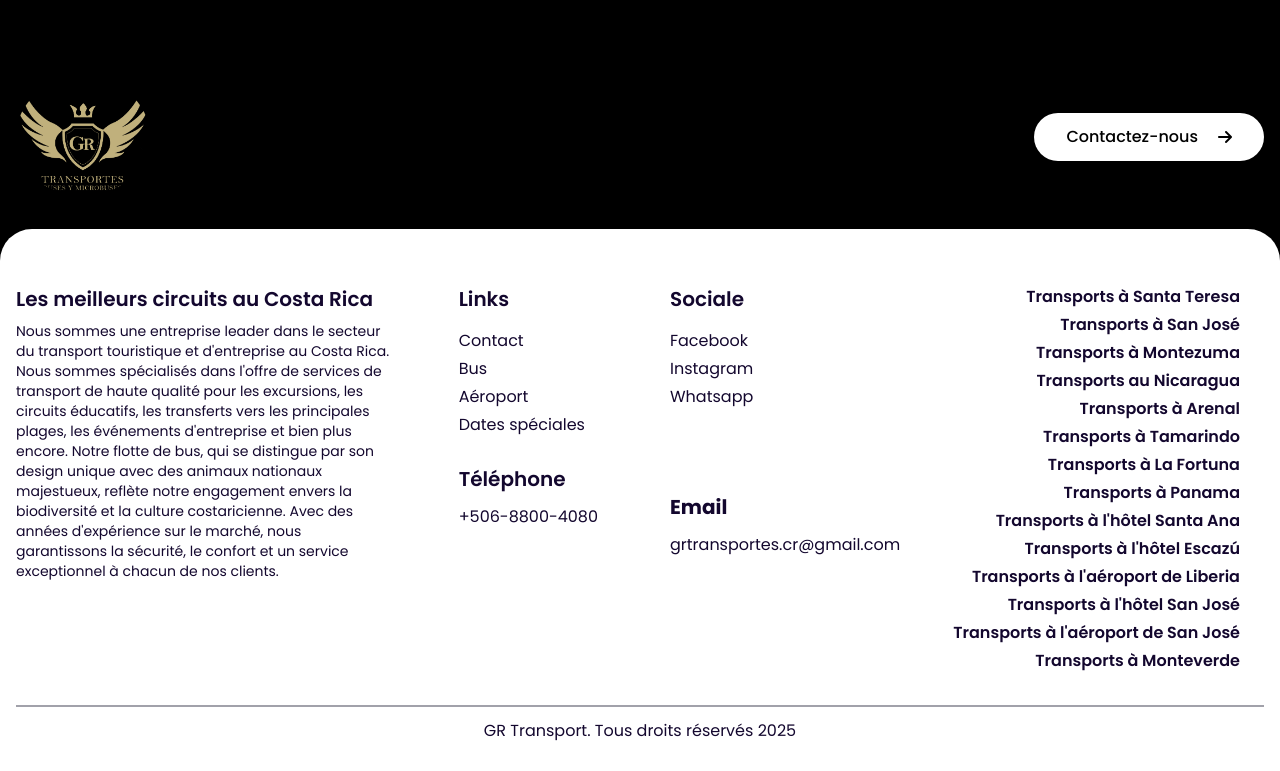
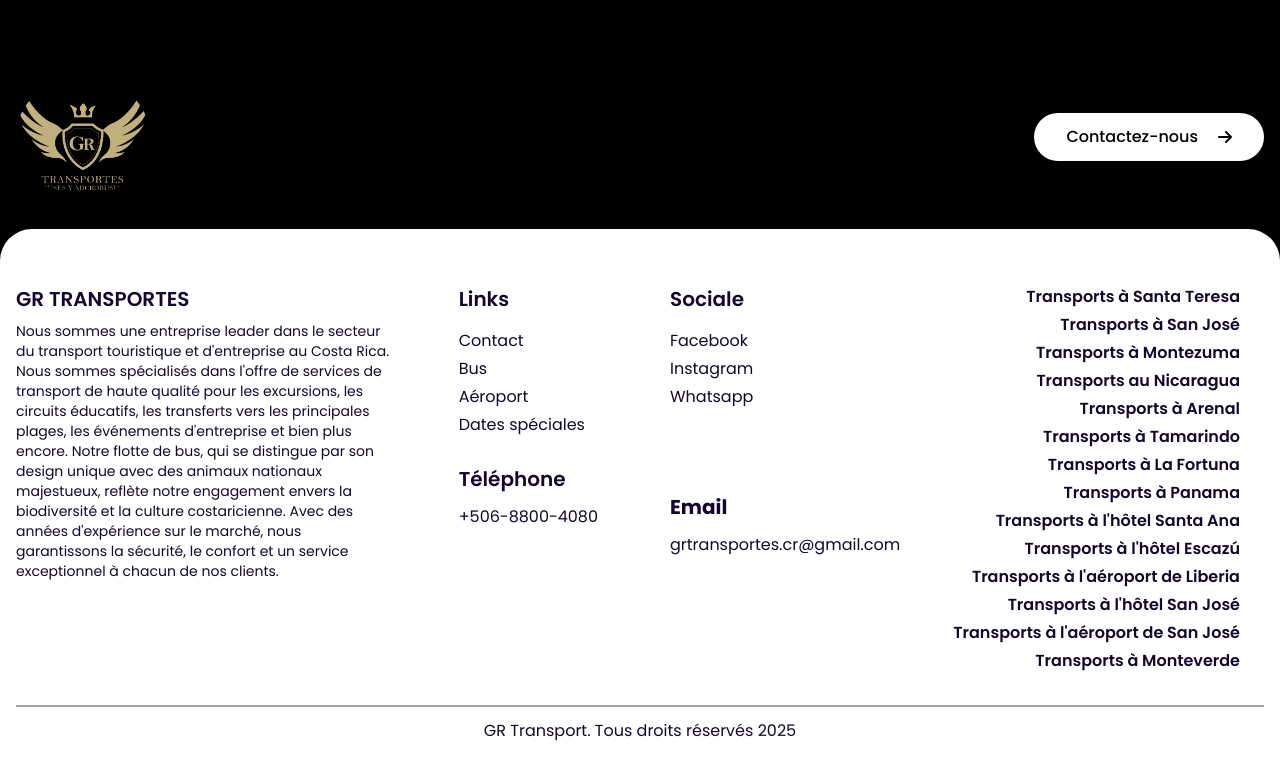
Before and after one commit to hax0-r/fiverr_gr_transportes, a website: page fr.html in a window 1280 px wide. Shown: the part 7145-7916 px from the top of the page. Drawn offline with nearby package versions, Linux system fonts and the light colour scheme; no server answers; a web font is replaced by a local one.

Commit message:
navlinks changes done

```diff
--- a/fr.html
+++ b/fr.html
@@ -478,7 +478,7 @@
             <div class="max-w-7xl mx-auto text-[#13072e] w-full">
                 <div class=" grid md:grid-cols-6 gap-5 gap-y-8  sm:grid-cols-3 grid-cols-1 w-full">
                     <div class="sm:col-span-2 md:pr-7">
-                        <h2 class="pb-2  font-semibold text-xl">Les meilleurs circuits au Costa Rica</h2>
+                        <h2 class="pb-2  font-semibold text-xl">GR TRANSPORTES</h2>
                         <p class="text-sm">Nous sommes une entreprise leader dans le secteur du transport touristique et
                             d'entreprise
                             au
```
Also changed, not shown: en.html (+1 -1 lines), index.html (+1 -1 lines).
